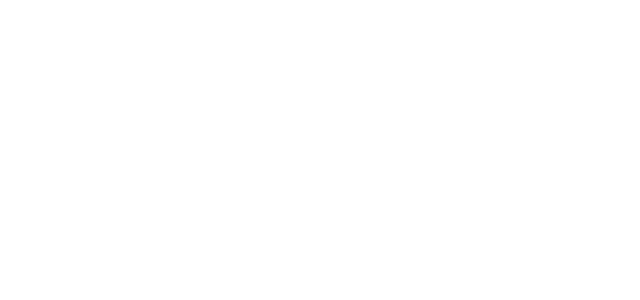
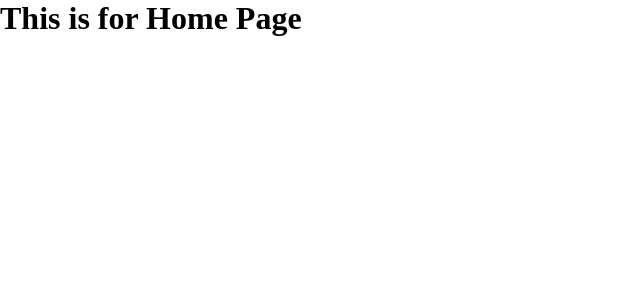
Before and after one commit to J4Web/React-router, a React (Create React App) app in the folder router/: page / in a window 1280 px wide. Before the commit this address had no page. Shown: the top 300 px of the page, without its empty margins (0-640 px from the left). Built offline with nearby package versions, Linux system fonts and the light colour scheme.

Commit message:
integrated the 404 page as well just do path='*'

```diff
--- a/router/src/App.js
+++ b/router/src/App.js
@@ -4,14 +4,32 @@ import { Routes, Route, Link,NavLink } from "react-router-dom";
 // import Chips from './Chips';
 // import Soda from './Soda';
 // import Sardines from './Sardines';
+import UseParams from './UseParams';
 // import Navbar from './Navbar';
-import UseParams from './UseParams';
+
+function Home() {
+  return (
+    <div><h1>This is for Home Page</h1></div>
+  )
+}
+
+
+function Error() {
+  return (
+    <div>
+      <h1>ITS 404 TIME YEAHHHH BOIIIII</h1>
+    </div>
+  )
+}
+
 function App() {
   return (
     <div className="App">
     {/* <Navbar/> */}
             <Routes>
-            <Route path="/food/:id" element={ <UseParams/>} />
+            <Route path="/" element={<Home/>} />
+            <Route path="/food/:id" element={<UseParams/>} />
+            <Route path="*" element={<Error/>}/>
             </Routes>
     </div>
   );
```
